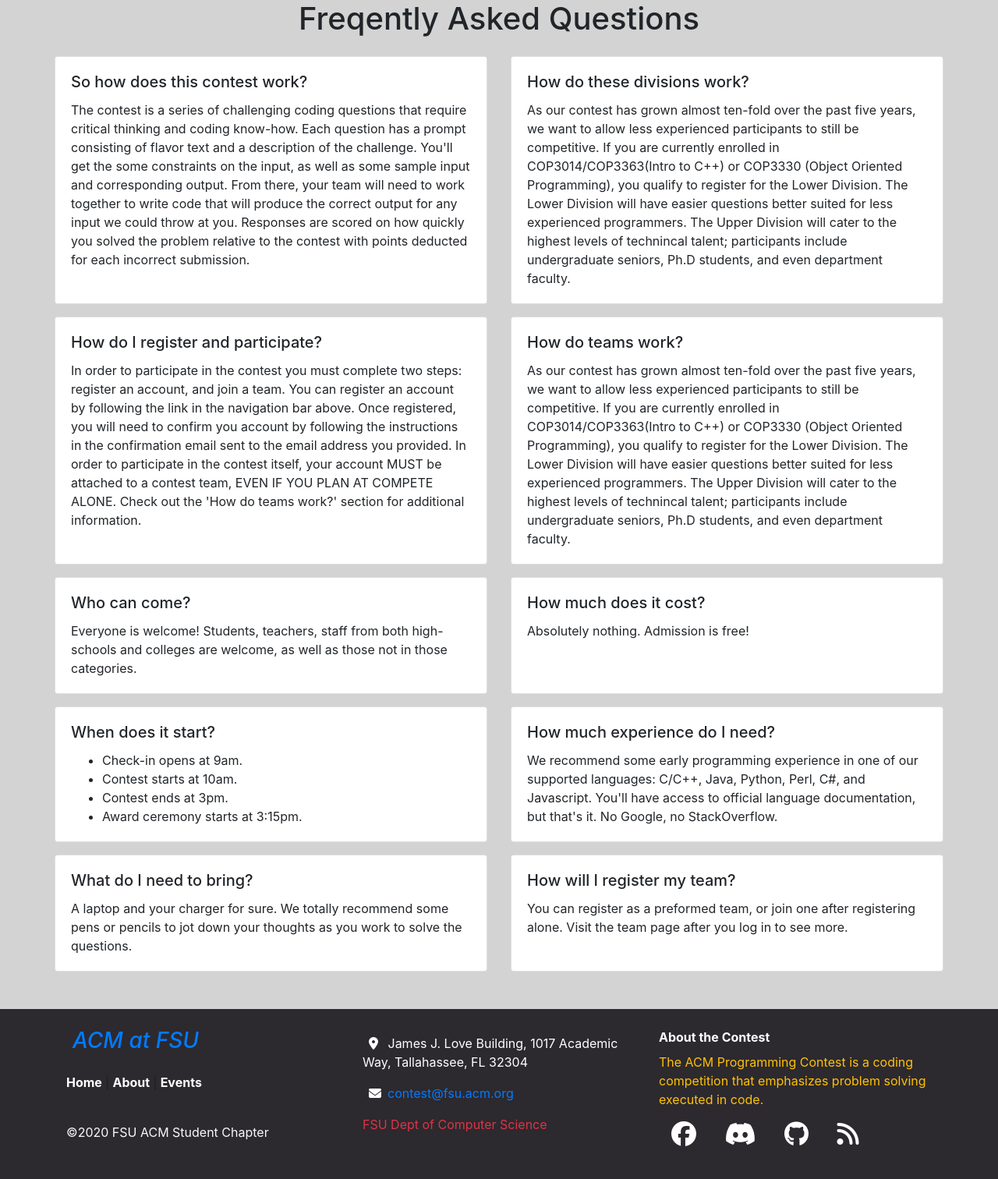
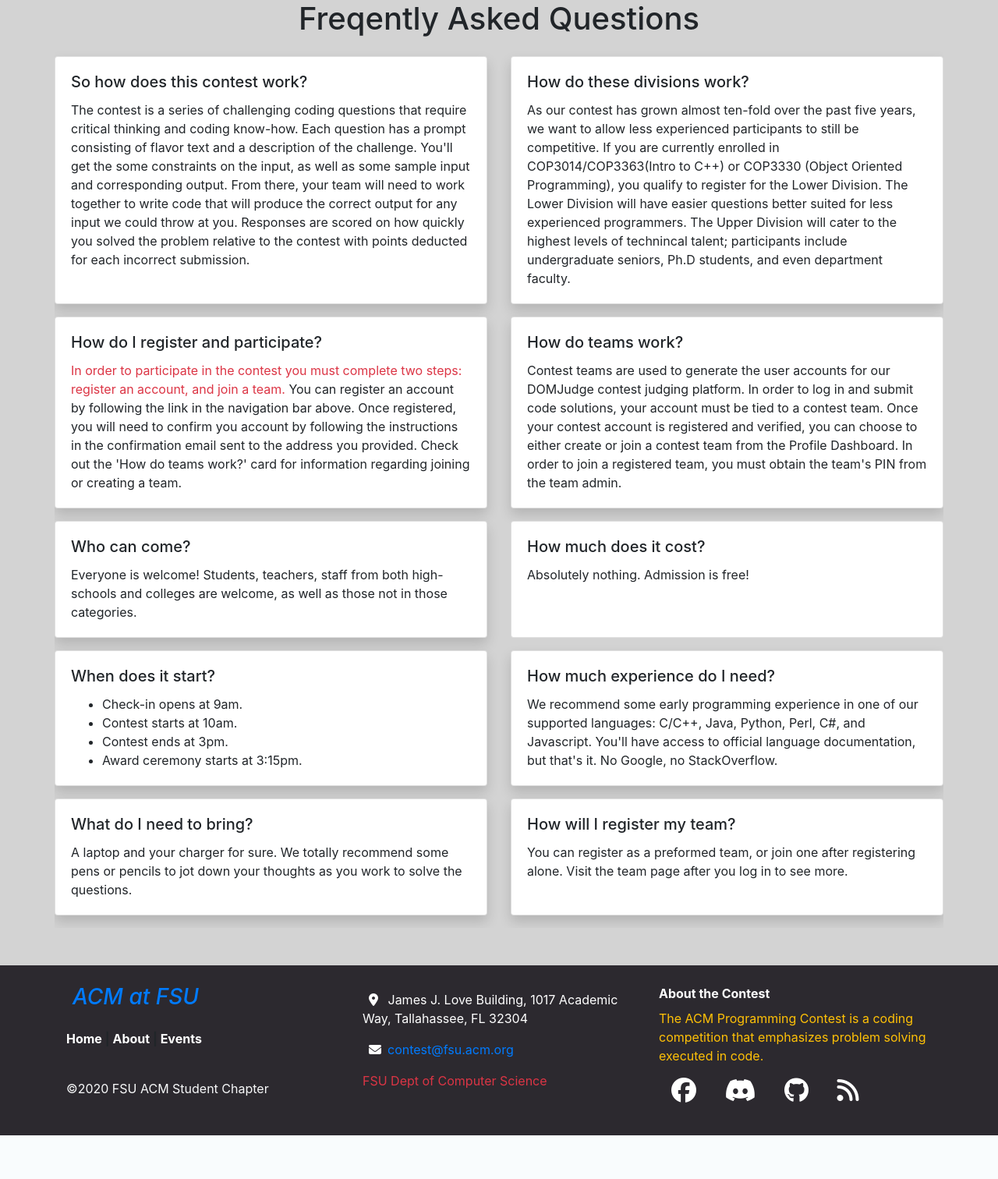
Before and after one commit to mmcinnestaylor/Programming-Contest-Suite, a Django app: page /faq/ in a window 1280 px wide. Shown: the part 66-1578 px from the top of the page at 78% size. After the commit the page ends 1522 px from the top, so only its background shows below. Run offline with Django 3.2, Linux system fonts and the light colour scheme; parts of the project's set-up code (start-up, migrations or seed data) failed here and were passed over; some libraries are stand-ins or nearby versions.

Commit message:
updated card styling and added content

```diff
--- a/src/core/templates/core/faq.html
+++ b/src/core/templates/core/faq.html
@@ -11,7 +11,7 @@
 
 <div class="row mt-3">
   <div class="card-deck">
-      <div class="card">
+      <div class="card shadow">
         <div class="card-body">
           <h5 class="card-title">So how does this contest work?</h5>
           <p class="card-text">
@@ -27,7 +27,7 @@
           </p>
         </div>
       </div>
-      <div class="card">
+      <div class="card shadow">
         <div class="card-body">
           <h5 class="card-title">How do these divisions work?</h5>
           <p class="card-text">
@@ -47,28 +47,26 @@
 </div>
 <div class="row mt-3">
   <div class="card-deck">
-    <div class="card">
+    <div class="card shadow">
       <div class="card-body">
         <h5 class="card-title">How do I register and participate?</h5>
         <p class="card-text">
-          In order to participate in the contest you must complete two steps: register an account, and join a team. You can register an account by following the link in the navigation bar above. Once registered, you will need to confirm you account by following the instructions in the confirmation email sent to the email address you provided. In order to participate in the contest itself, your account MUST be attached to a contest team, EVEN IF YOU PLAN AT COMPETE ALONE. Check out the 'How do teams work?' section for additional information.
-
+          <span class="text-danger">In order to participate in the contest you must complete two steps: register
+            an account, and join a team.</span> You can register an account by following the link
+          in the navigation bar above. Once registered, you will need to confirm you
+          account by following the instructions in the confirmation email sent to the address you provided.
+          Check out the 'How do teams work?' card for information regarding joining or creating a team.
         </p>
       </div>
     </div>
-    <div class="card">
+    <div class="card shadow">
       <div class="card-body">
         <h5 class="card-title">How do teams work?</h5>
         <p class="card-text">
-          As our contest has grown almost ten-fold over the past five years,
-          we want to allow less experienced participants to still be competitive.
-          If you are currently enrolled in COP3014/COP3363(Intro to C++) or
-          COP3330 (Object Oriented Programming), you qualify to register for
-          the Lower Division. The Lower Division will have easier questions
-          better suited for less experienced programmers.
-          The Upper Division will cater to the highest levels of technincal talent;
-          participants include undergraduate seniors, Ph.D students, and even
-          department faculty.
+          Contest teams are used to generate the user accounts for our DOMJudge contest judging platform.
+          In order to log in and submit code solutions, your account must be tied to a contest team.
+          Once your contest account is registered and verified, you can choose to either create or join a contest
+          team from the Profile Dashboard. In order to join a registered team, you must obtain the team's PIN from the team admin.
         </p>
       </div>
     </div>
@@ -77,7 +75,7 @@
 <div class="row mt-3">
   <div class="card-deck">
 
-      <div class="card">
+      <div class="card shadow">
         <div class="card-body">
           <h5 class="card-title">Who can come?</h5>
           <p class="card-text">
@@ -99,7 +97,7 @@
 <div class="row mt-3">
   <div class="card-deck">
 
-      <div class="card">
+      <div class="card shadow">
         <div class="card-body">
           <h5 class="card-title">When does it start?</h5>
           <ul class="card-text">
@@ -110,7 +108,7 @@
           </ul>
         </div>
       </div>
-      <div class="card">
+      <div class="card shadow">
         <div class="card-body">
           <h5 class="card-title">How much experience do I need?</h5>
           <p class="card-text">
@@ -123,10 +121,10 @@
       </div>
   </div>
 </div>
-<div class="row mt-3">
+<div class="row my-3">
   <div class="card-deck">
 
-      <div class="card">
+      <div class="card shadow">
         <div class="card-body">
           <h5 class="card-title">What do I need to bring?</h5>
           <p class="card-text">
@@ -136,7 +134,7 @@
           </p>
         </div>
       </div>
-      <div class="card">
+      <div class="card shadow">
         <div class="card-body">
           <h5 class="card-title">How will I register my team?</h5>
           <p class="card-text">
```
